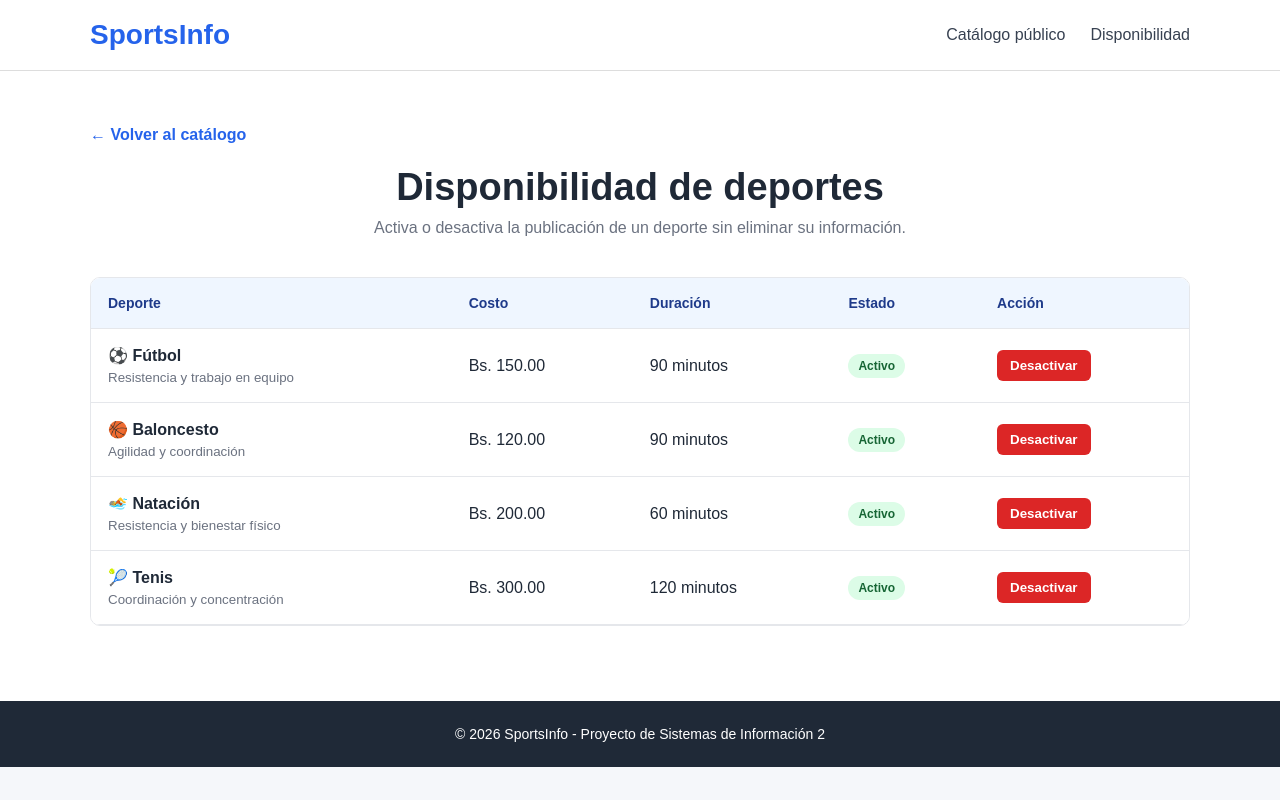
After one commit to thexangel20/plataforma-deportiva, a Flask app: page /admin/deportes in a window 1280 px wide. The commit adds this page. Run offline with Flask 3, Linux system fonts and the light colour scheme.

Commit message:
feat(HU23): gestionar disponibilidad de deportes

```diff
--- a/app/__init__.py
+++ b/app/__init__.py
@@ -1,3 +1,5 @@
+import os
+
 from flask import Flask
 
 try:
@@ -9,5 +11,6 @@ if load_dotenv:
     load_dotenv()
 
 app = Flask(__name__)
+app.config["SECRET_KEY"] = os.getenv("SECRET_KEY", "sportsinfo-development-key")
 
 from app import routes
--- a/app/repositories.py
+++ b/app/repositories.py
@@ -33,6 +33,7 @@ LOCAL_DEPORTE_DATA = [
             "Mantener una buena hidratación.",
         ],
         "imagen_url": None,
+        "activo": True,
     },
     {
         "id": "baloncesto",
@@ -49,6 +50,7 @@ LOCAL_DEPORTE_DATA = [
             "Usar calzado con buen soporte.",
         ],
         "imagen_url": None,
+        "activo": True,
     },
     {
         "id": "natacion",
@@ -65,6 +67,7 @@ LOCAL_DEPORTE_DATA = [
             "Respetar las normas de seguridad de la piscina.",
         ],
         "imagen_url": None,
+        "activo": True,
     },
     {
         "id": "tenis",
@@ -81,6 +84,7 @@ LOCAL_DEPORTE_DATA = [
             "Realizar pausas de recuperación durante la sesión.",
         ],
         "imagen_url": None,
+        "activo": True,
     },
 ]
 
@@ -115,19 +119,38 @@ def normalize_deporte(row: dict[str, Any]) -> dict[str, Any]:
     normalized["equipamiento"] = _as_list(normalized.get("equipamiento"))
     normalized["recomendaciones"] = _as_list(normalized.get("recomendaciones"))
     normalized["imagen_url"] = normalized.get("imagen_url")
+    active_value = normalized.get("activo", True)
+    if isinstance(active_value, str):
+        normalized["activo"] = active_value.strip().lower() not in {"false", "0", "no", ""}
+    else:
+        normalized["activo"] = bool(active_value)
     return normalized
 
 
 class LocalRepository:
     """Repositorio de demostración para desarrollo sin Supabase."""
 
-    def list_all(self) -> list[dict[str, Any]]:
-        return deepcopy(LOCAL_DEPORTE_DATA)
+    def list_all(self, include_inactive: bool = False) -> list[dict[str, Any]]:
+        sports = LOCAL_DEPORTE_DATA
+        if not include_inactive:
+            sports = [sport for sport in sports if sport.get("activo", True)]
+        return deepcopy(sports)
 
     def get_by_ids(self, ids: Iterable[str]) -> list[dict[str, Any]]:
         requested = [str(value) for value in ids]
         by_id = {sport["id"]: sport for sport in LOCAL_DEPORTE_DATA}
-        return [deepcopy(by_id[sport_id]) for sport_id in requested if sport_id in by_id]
+        return [
+            deepcopy(by_id[sport_id])
+            for sport_id in requested
+            if sport_id in by_id and by_id[sport_id].get("activo", True)
+        ]
+
+    def set_active(self, sport_id: str, active: bool) -> dict[str, Any] | None:
+        for sport in LOCAL_DEPORTE_DATA:
+            if sport["id"] == sport_id:
+                sport["activo"] = active
+                return deepcopy(sport)
+        return None
 
 
 class SupabaseRepository:
@@ -143,14 +166,11 @@ class SupabaseRepository:
 
         self.client = create_client(url, key)
 
-    def list_all(self) -> list[dict[str, Any]]:
-        response = (
-            self.client.table("deportes")
-            .select("*")
-            .eq("activo", True)
-            .order("nombre")
-            .execute()
-        )
+    def list_all(self, include_inactive: bool = False) -> list[dict[str, Any]]:
+        query = self.client.table("deportes").select("*")
+        if not include_inactive:
+            query = query.eq("activo", True)
+        response = query.order("nombre").execute()
         return [normalize_deporte(row) for row in (response.data or [])]
 
     def get_by_ids(self, ids: Iterable[str]) -> list[dict[str, Any]]:
@@ -168,12 +188,24 @@ class SupabaseRepository:
         by_id = {str(row.get("id")): normalize_deporte(row) for row in (response.data or [])}
         return [by_id[sport_id] for sport_id in requested if sport_id in by_id]
 
+    def set_active(self, sport_id: str, active: bool) -> dict[str, Any] | None:
+        response = (
+            self.client.table("deportes")
+            .update({"activo": active})
+            .eq("id", sport_id)
+            .select("*")
+            .execute()
+        )
+        if not response.data:
+            return None
+        return normalize_deporte(response.data[0])
+
 
 def get_repository() -> LocalRepository | SupabaseRepository:
     """Devuelve Supabase si está configurado; local en caso contrario."""
 
     url = os.getenv("SUPABASE_URL", "").strip()
-    key = os.getenv("SUPABASE_KEY", "").strip()
+    key = os.getenv("SUPABASE_SERVICE_ROLE_KEY", "").strip() or os.getenv("SUPABASE_KEY", "").strip()
     if url and key:
         return SupabaseRepository(url, key)
     return LocalRepository()
--- a/app/routes.py
+++ b/app/routes.py
@@ -1,6 +1,6 @@
 from __future__ import annotations
 
-from flask import render_template, request
+from flask import flash, redirect, render_template, request, url_for
 
 from app import app
 from app.recommendations import available_objectives, recommend_deportes
@@ -111,3 +111,41 @@ def recomendar():
         enviado=enviado,
         error=error,
     ), 400 if error and enviado else 200
+
+
+@app.route("/admin/deportes")
+def admin_deportes():
+    """Panel administrativo de disponibilidad, conservando los registros."""
+
+    error = None
+    try:
+        deportes = get_repository().list_all(include_inactive=True)
+    except RepositoryError:
+        deportes = []
+        error = "No fue posible cargar la disponibilidad de los deportes."
+
+    return render_template("admin_deportes.html", deportes=deportes, error=error)
+
+
+@app.post("/admin/deportes/<sport_id>/estado")
+def actualizar_estado_deporte(sport_id: str):
+    """Activa o desactiva un deporte sin eliminarlo de la base de datos."""
+
+    active_value = request.form.get("activo", "").strip().lower()
+    if active_value not in {"true", "false"}:
+        flash("El estado recibido no es válido.", "error")
+        return redirect(url_for("admin_deportes")), 400
+
+    try:
+        deporte = get_repository().set_active(sport_id, active_value == "true")
+    except RepositoryError:
+        flash("No fue posible actualizar el estado del deporte.", "error")
+        return redirect(url_for("admin_deportes")), 503
+
+    if deporte is None:
+        flash("El deporte solicitado no existe.", "error")
+        return redirect(url_for("admin_deportes")), 404
+
+    status_text = "activado" if deporte["activo"] else "desactivado"
+    flash(f"{deporte['nombre']} fue {status_text} correctamente.", "success")
+    return redirect(url_for("admin_deportes"))
--- a/app/static/css/style.css
+++ b/app/static/css/style.css
@@ -222,6 +222,107 @@ body {
     border-color: #fecaca;
     background: #fef2f2;
     color: #991b1b;
+}
+
+.estado-exito {
+    margin-bottom: 20px;
+    border-color: #bbf7d0;
+    background: #f0fdf4;
+    color: #166534;
+}
+
+.pagina-admin {
+    min-height: calc(100vh - 170px);
+    padding: 55px 0 75px;
+    background: #fff;
+}
+
+.pagina-admin h1 {
+    margin: 22px 0 10px;
+    text-align: center;
+    font-size: 38px;
+}
+
+.tabla-admin-contenedor {
+    overflow-x: auto;
+    margin-top: 35px;
+    border: 1px solid #e5e7eb;
+    border-radius: 10px;
+}
+
+.tabla-admin {
+    width: 100%;
+    min-width: 720px;
+    border-collapse: collapse;
+    background: white;
+}
+
+.tabla-admin th,
+.tabla-admin td {
+    padding: 17px;
+    border-bottom: 1px solid #e5e7eb;
+    text-align: left;
+    vertical-align: middle;
+}
+
+.tabla-admin thead th {
+    background: #eff6ff;
+    color: #1e3a8a;
+    font-size: 14px;
+}
+
+.tabla-admin tbody th {
+    color: #1f2937;
+}
+
+.deporte-admin-nombre,
+.tabla-admin tbody th small {
+    display: block;
+}
+
+.tabla-admin tbody th small {
+    margin-top: 5px;
+    color: #6b7280;
+    font-weight: normal;
+}
+
+.estado-insignia {
+    display: inline-block;
+    padding: 5px 10px;
+    border-radius: 999px;
+    font-size: 12px;
+    font-weight: bold;
+}
+
+.estado-activo {
+    background: #dcfce7;
+    color: #166534;
+}
+
+.estado-inactivo {
+    background: #f3f4f6;
+    color: #4b5563;
+}
+
+.boton-estado {
+    padding: 8px 13px;
+    border: 0;
+    border-radius: 6px;
+    color: white;
+    cursor: pointer;
+    font-weight: bold;
+}
+
+.boton-estado:hover {
+    filter: brightness(0.94);
+}
+
+.boton-desactivar {
+    background: #dc2626;
+}
+
+.boton-activar {
+    background: #16a34a;
 }
 
 .estado-error .boton {
@@ -511,6 +612,11 @@ body {
         text-align: left;
     }
 
+    .pagina-admin h1 {
+        font-size: 32px;
+        text-align: left;
+    }
+
     .pagina-comparacion {
         padding-top: 35px;
     }
--- /dev/null
+++ b/app/templates/admin_deportes.html
@@ -0,0 +1,93 @@
+<!DOCTYPE html>
+<html lang="es">
+
+<head>
+    <meta charset="UTF-8">
+    <meta name="viewport" content="width=device-width, initial-scale=1.0">
+    <title>Administrar disponibilidad | SportsInfo</title>
+    <link rel="stylesheet" href="{{ url_for('static', filename='css/style.css') }}">
+</head>
+
+<body>
+    <header class="header">
+        <div class="contenedor">
+            <a href="{{ url_for('inicio') }}" class="logo">SportsInfo</a>
+            <nav class="navegacion" aria-label="Navegación administrativa">
+                <a href="{{ url_for('inicio') }}">Catálogo público</a>
+                <a href="{{ url_for('admin_deportes') }}" aria-current="page">Disponibilidad</a>
+            </nav>
+        </div>
+    </header>
+
+    <main class="pagina-admin">
+        <div class="contenedor">
+            <a href="{{ url_for('inicio') }}" class="volver">← Volver al catálogo</a>
+            <h1>Disponibilidad de deportes</h1>
+            <p class="descripcion-seccion">
+                Activa o desactiva la publicación de un deporte sin eliminar su información.
+            </p>
+
+            {% with messages = get_flashed_messages(with_categories=true) %}
+                {% for category, message in messages %}
+                <div class="estado {% if category == 'error' %}estado-error{% else %}estado-exito{% endif %}" role="status">
+                    {{ message }}
+                </div>
+                {% endfor %}
+            {% endwith %}
+
+            {% if error %}
+            <div class="estado estado-error" role="alert">{{ error }}</div>
+            {% elif deportes %}
+            <div class="tabla-admin-contenedor">
+                <table class="tabla-admin">
+                    <caption class="sr-only">Estado de disponibilidad de los deportes</caption>
+                    <thead>
+                        <tr>
+                            <th scope="col">Deporte</th>
+                            <th scope="col">Costo</th>
+                            <th scope="col">Duración</th>
+                            <th scope="col">Estado</th>
+                            <th scope="col">Acción</th>
+                        </tr>
+                    </thead>
+                    <tbody>
+                        {% for deporte in deportes %}
+                        <tr>
+                            <th scope="row">
+                                <span class="deporte-admin-nombre">{{ deporte.icono }} {{ deporte.nombre }}</span>
+                                <small>{{ deporte.objetivo }}</small>
+                            </th>
+                            <td>{{ deporte.moneda }} {{ "%.2f"|format(deporte.costo|float) }}</td>
+                            <td>{{ deporte.duracion_minutos }} minutos</td>
+                            <td>
+                                <span class="estado-insignia {% if deporte.activo %}estado-activo{% else %}estado-inactivo{% endif %}">
+                                    {% if deporte.activo %}Activo{% else %}Inactivo{% endif %}
+                                </span>
+                            </td>
+                            <td>
+                                <form method="post" action="{{ url_for('actualizar_estado_deporte', sport_id=deporte.id) }}">
+                                    <input type="hidden" name="activo" value="{{ 'false' if deporte.activo else 'true' }}">
+                                    <button type="submit" class="boton-estado {% if deporte.activo %}boton-desactivar{% else %}boton-activar{% endif %}">
+                                        {% if deporte.activo %}Desactivar{% else %}Activar{% endif %}
+                                    </button>
+                                </form>
+                            </td>
+                        </tr>
+                        {% endfor %}
+                    </tbody>
+                </table>
+            </div>
+            {% else %}
+            <div class="estado">No existen deportes registrados.</div>
+            {% endif %}
+        </div>
+    </main>
+
+    <footer class="footer">
+        <div class="contenedor">
+            <p>© 2026 SportsInfo - Proyecto de Sistemas de Información 2</p>
+        </div>
+    </footer>
+</body>
+
+</html>
```
Also changed, not shown: tests/test_availability.py (added, +62 -0 lines), README.md, 1 other file.
